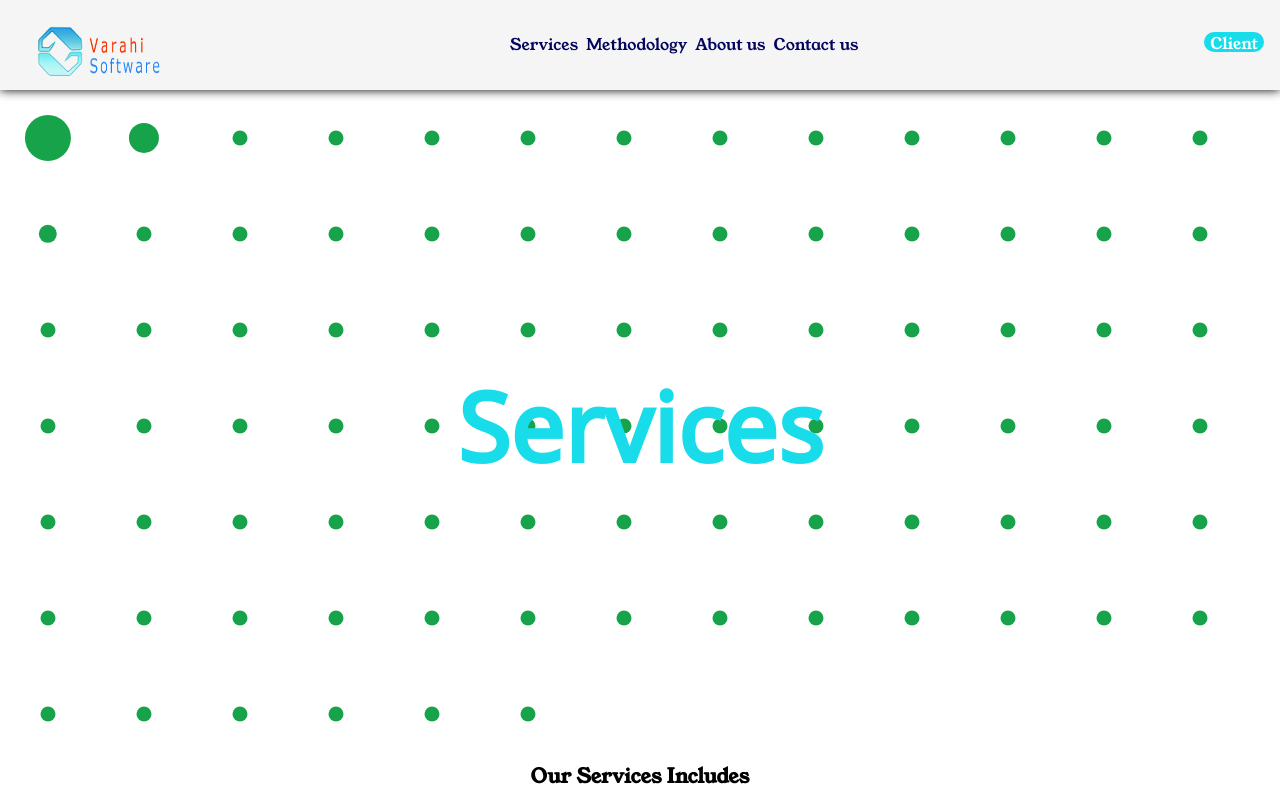
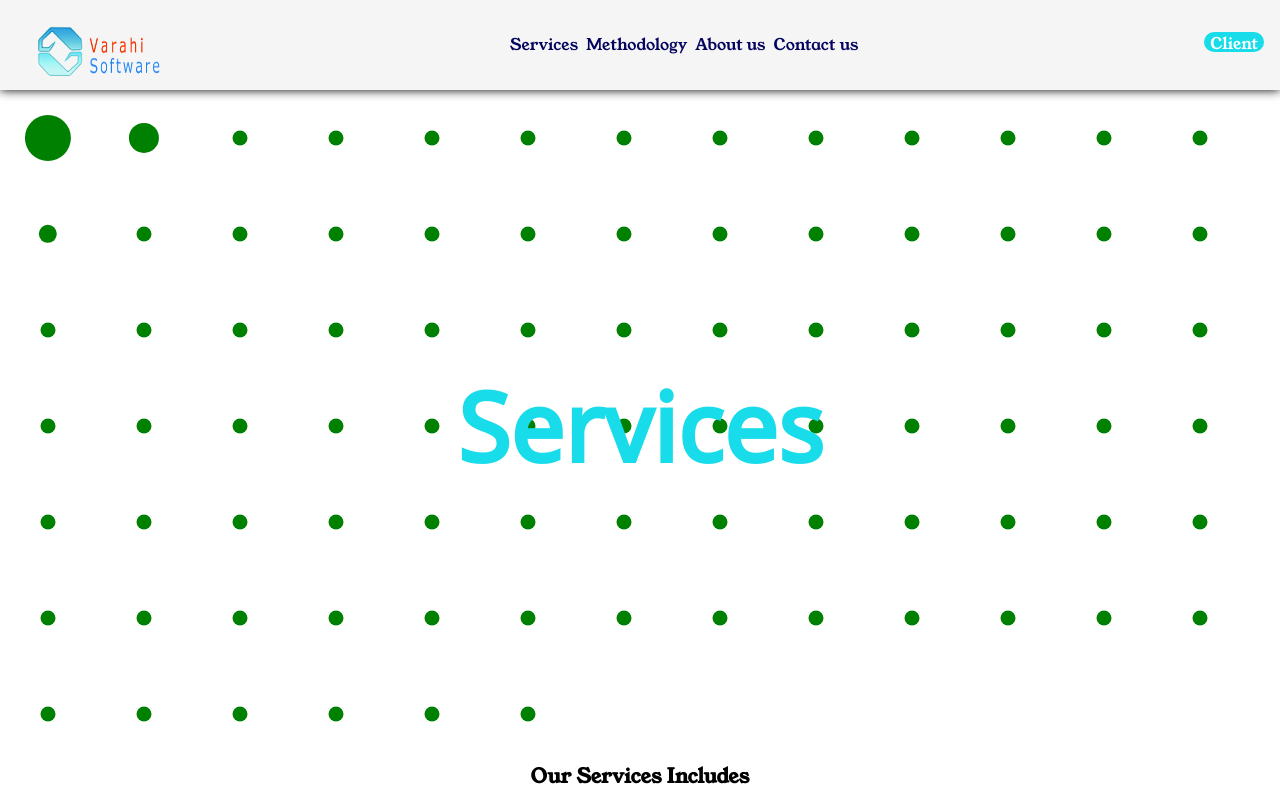
Before and after one commit to Raja-Battula369/demoLandPage, a React (Vite) app: page /services in a window 1280 px wide. Shown: the top 788 px of the page. Built offline with nearby package versions, Linux system fonts and the light colour scheme; grey boxes are pictures that could not be loaded.

Commit message:
bugFixed

```diff
--- a/src/App.css
+++ b/src/App.css
@@ -111,7 +111,7 @@ color: #03045E;
     width: 100%;
     height: 100vh;
     /* background-color: black; */
-    color: black;
+    color: rgb(0, 0, 0);
     display: flex;
     justify-content: center;
     align-items: center;
@@ -535,29 +535,29 @@ box-shadow:  35px 35px 70px #a46e6e,
 }
 
 .bar:nth-child(2) {
-    animation-delay: 100ms;
+    animation-delay: 51ms;
 }
 .bar:nth-child(3) {
-    animation-delay: 150ms;
+    animation-delay: 85ms;
 }
 .bar:nth-child(4) {
-    animation-delay: 200ms;
+    animation-delay: 120ms;
 }
 .bar:nth-child(5) {
-    animation-delay: 250ms;
+    animation-delay: 150ms;
 }
 
 .bar1:nth-child(2) {
+  animation-delay: 51ms;
+}
+.bar1:nth-child(3) {
+  animation-delay: 75ms;
+}
+.bar1:nth-child(4) {
   animation-delay: 100ms;
 }
-.bar1:nth-child(3) {
-  animation-delay: 150ms;
-}
-.bar1:nth-child(4) {
-  animation-delay: 200ms;
-}
 .bar1:nth-child(5) {
-  animation-delay: 250ms;
+  animation-delay: 120ms;
 }
 
 
--- a/src/components/home.jsx
+++ b/src/components/home.jsx
@@ -5,7 +5,7 @@ const Home = () => {
   return (
     <>
       <section className="home-main  relative max-md:hidden ">
-        <Rhythm />
+        <Rhythm color="orange" />
         <div className="w-full  cursor-pointer absolute top-1/2 md:left-1/2  transform -translate-x-1/2 -translate-y-1/2 z-10">
           <div className=" w-fit mx-auto group relative cursor-pointer border border-gray-700 rounded-sm transition p-4 ease-in-out duration-500 hover:border-gray-100 hover:scale-110">
             <div className="uppercase max-md:text-base text-2xl font-bold  flex  items-center relative">
@@ -63,10 +63,10 @@ const Home = () => {
               </h1>
               <img
                 src={service.img}
-                className="overflow-hidden w-full h-[150px]"
+                className="overflow-hidden w-full object-contain h-[150px]"
                 alt={service.name}
               />
-              <p className="para">{service.details}</p>
+              <p className="para font2 ">{service.details}</p>
             </div>
           </div>
         ))}
--- a/src/components/rhythm.jsx
+++ b/src/components/rhythm.jsx
@@ -5,7 +5,7 @@ const BIG_SIZE = 90;
 const SMALL_SIZE = 15;
 const PER_PX = 0.3;
 
-const Rhythm = () => {
+const Rhythm = ({ color }) => {
   const [mousePosition, setMousePosition] = useState({ x: 0, y: 0 });
   useEffect(() => {
     const handler = (e) => {
@@ -20,13 +20,13 @@ const Rhythm = () => {
   return (
     <div className="flex flex-wrap w-full gap-24 mx-auto p-12">
       {Array.from({ length: 84 }, (_, i) => (
-        <Dot key={i} mousePosition={mousePosition} />
+        <Dot key={i} mousePosition={mousePosition} color={color} />
       ))}
     </div>
   );
 };
 
-const Dot = ({ mousePosition }) => {
+const Dot = ({ mousePosition, color }) => {
   const size = useSpring(SMALL_SIZE, {
     damping: 30,
     stiffness: 200,
@@ -48,8 +48,8 @@ const Dot = ({ mousePosition }) => {
   return (
     <div ref={dotRef} className="relative -z-10">
       <motion.div
-        className=" bg-green-600 rounded-full absolute -translate-x-1/2 -translate-y-1/2 hidden md:block"
-        style={{ width: size, height: size }}
+        className="rounded-full absolute -translate-x-1/2 -translate-y-1/2 hidden md:block"
+        style={{ width: size, height: size, backgroundColor: color }}
       ></motion.div>
     </div>
   );
--- a/src/components/services.jsx
+++ b/src/components/services.jsx
@@ -5,7 +5,7 @@ const Services = () => {
   return (
     <div>
       <div className="relative max-md:hidden">
-        <Rhythm />
+        <Rhythm color={'green'} />
         <h1 className="service-heading cursor-pointer absolute top-1/2 left-1/2 transform -translate-x-1/2 -translate-y-1/2 z-10 font-bold font1 text-8xl">
           Services
         </h1>
--- a/src/constant/animation1.jsx
+++ b/src/constant/animation1.jsx
@@ -14,7 +14,7 @@ const Animation1 = () => {
     lastBar.addEventListener('animationend', () => {
       setTimeout(() => {
         setToggle(true);
-      }, 275);
+      }, 160);
     });
   };
 
@@ -24,7 +24,7 @@ const Animation1 = () => {
       document.removeEventListener('animationend', () => {
         setTimeout(() => {
           setToggle(true);
-        }, 275);
+        }, 160);
       });
     };
   }, []);
--- a/src/rootLayout.jsx
+++ b/src/rootLayout.jsx
@@ -12,7 +12,7 @@ const RootLayout = () => {
     setToggle(true);
     const timout = setTimeout(() => {
       setToggle(false);
-    }, 2000);
+    }, 1500);
     return () => clearTimeout(timout);
   }, [location.pathname]);
 
```
